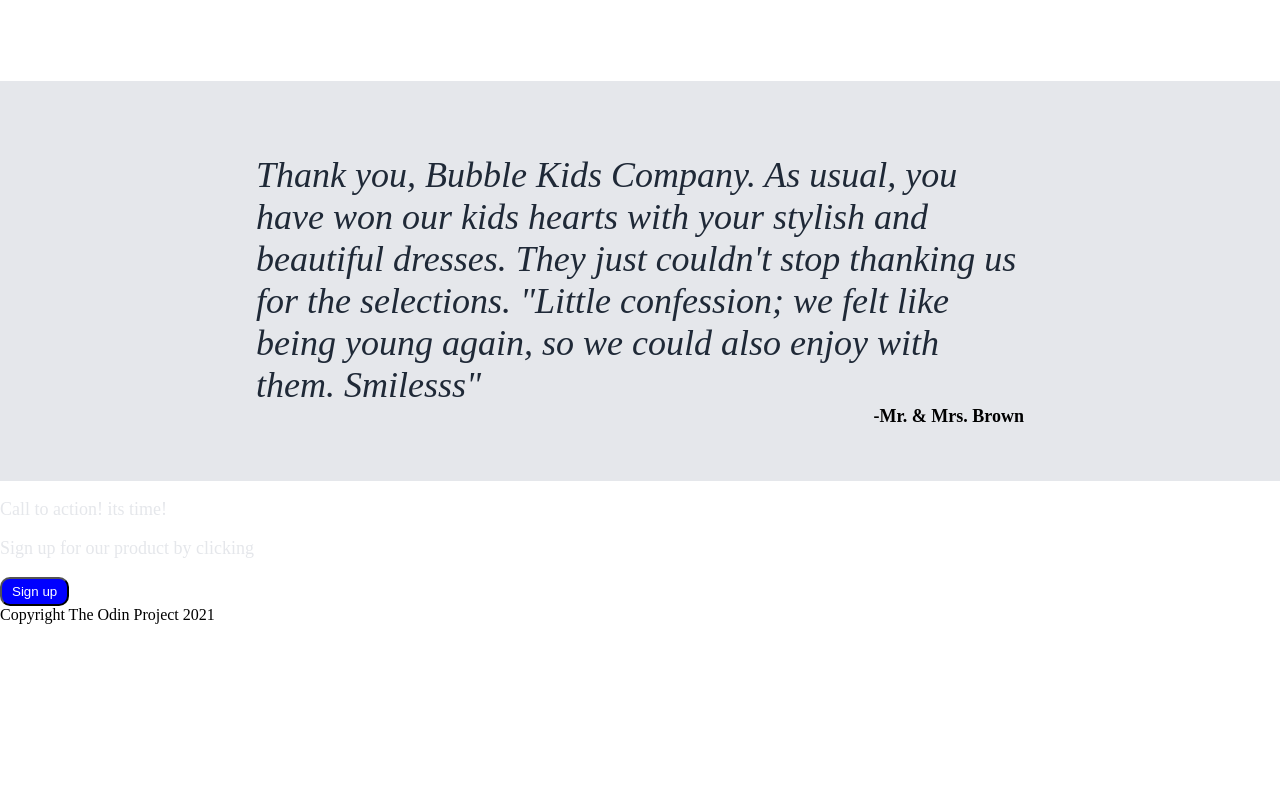
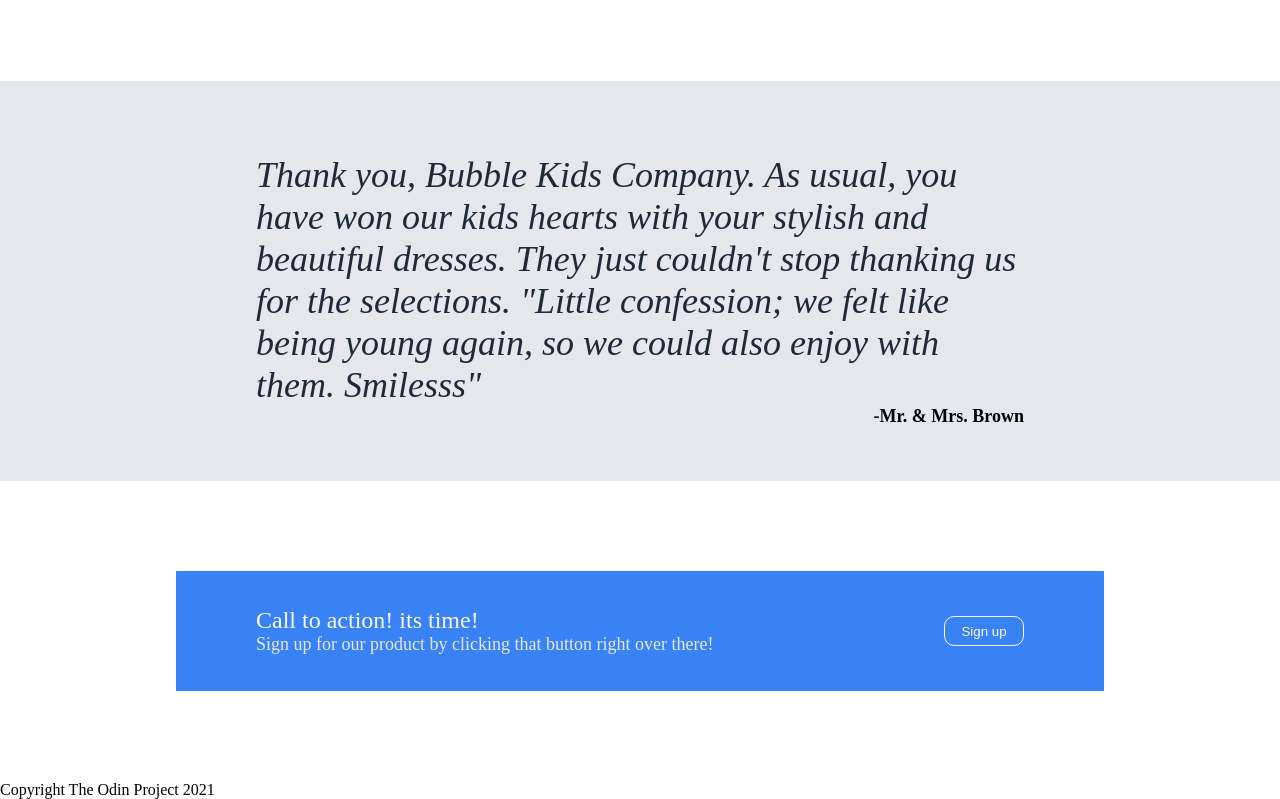
Before and after one commit to AdeBeeY/Webpage, a plain HTML site: page index.html in a window 1280 px wide. Shown: the part 747-1546 px from the top of the page. Before the commit the page ends 1371 px from the top, so only its background shows below. Drawn offline with Linux system fonts and the light colour scheme; files whose address does not match are found by name.

Commit message:
fix button added links

```diff
--- a/index.html
+++ b/index.html
@@ -23,7 +23,7 @@
          <div class="advert">
             <h1>Advert for Bubble Kids Company</h1>
             <p>We deliver fun, chic, fresh easy apparel wear for parents to shop for their kids.</p>
-            <button>Sign up</button>
+            <a href="https:www.bubblekidscompany.com/"><button>Sign up</button></a>
          </div>
          <img id="head-img" src="/home/dell/Desktop/Webpage/multi.jpg" style="width:288px; height: 192px" alt="children wears">
 
@@ -57,13 +57,15 @@
         <p class="name">-Mr. & Mrs. Brown</p>
     </div>
 
-    <div class="action">
-        <div>
-            <p>Call to action! its time!</p>
-            <p>Sign up for our product by clicking</p>
+    <div class="empty-box">
+      <div class="action">
+        <div class="action-box">
+            <p class="call">Call to action! its time!</p>
+            <p class="direction">Sign up for our product by clicking that button right over there!</p>
         </div>
-        <button class="head-button">Sign up</button>
-    </div>
+        <a href="https:www.bubblekidscompany.com/"><button>Sign up</button></a>
+      </div>
+     </div>
 
     <footer>Copyright The Odin Project 2021</footer>
 
--- a/style.css
+++ b/style.css
@@ -62,10 +62,11 @@
 }
 
 button {
-color: white;
-background-color: blue;
+color: #F9FAF8;
+background-color: #3882F6;
 border-radius: 10px;
 padding: 5px 10px;
+font-weight: bold;
 }
 
 #head-img {
@@ -137,3 +138,45 @@
 width: 60%;
 
 }
+
+.empty-box {
+height: 300px;
+display: flex;
+}
+
+.action {
+background-color: #3882F6;
+display: flex;
+justify-content: space-between;
+width: 60%;
+height: 100px;
+padding: 10px 80px;
+margin: auto;
+}
+
+.action-box {
+align-self: center;
+}
+
+.call {
+color: #F9FAF8;
+font-size: 24px;
+margin: 0;
+}
+
+.direction {
+color: #E5E7EB;
+margin: 0;
+}
+
+
+.action button {
+border: 1px solid #F9FAF8;
+height: 30px;
+width: 80px;
+font-weight: normal;
+}
+
+.action a {
+align-self: center;
+}
```
